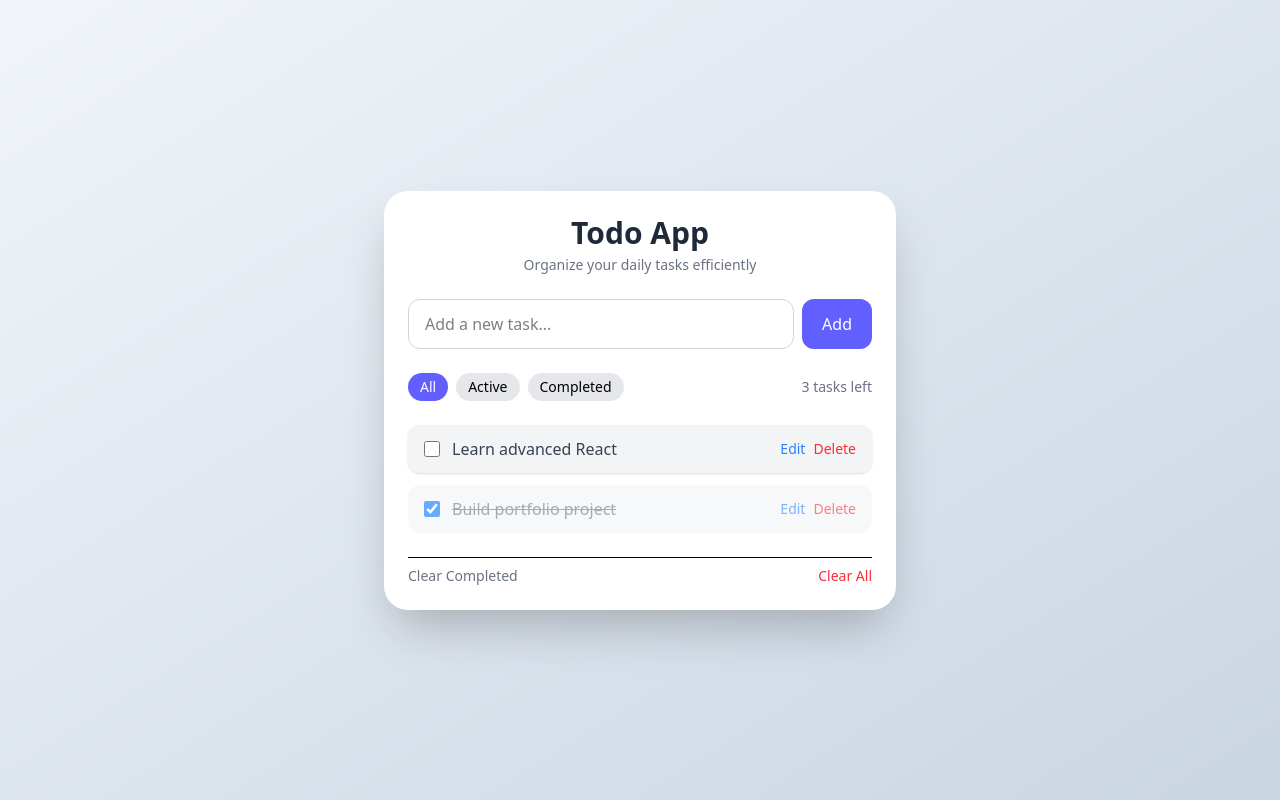
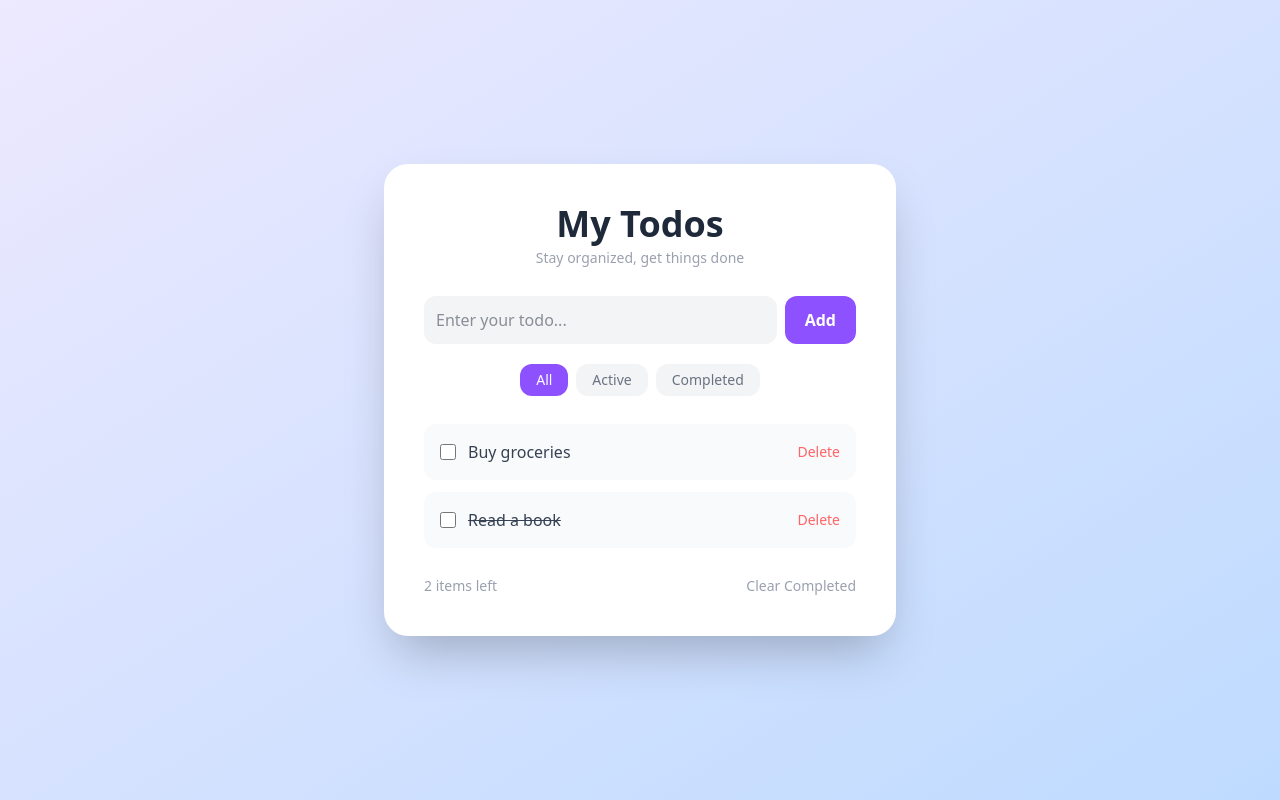
Before and after one commit to AadiAcharya/counter, a React (Vite) app: page /todo in a window 1280 px wide. Built offline with nearby package versions, Linux system fonts and the light colour scheme.

Commit message:
design updated todo

```diff
--- a/src/components/todo/Todo.jsx
+++ b/src/components/todo/Todo.jsx
@@ -1,109 +1,67 @@
-import {useState} from "react";
+import React from "react";
 
 const Todo = () => {
-    const [tasks, setTasks] = useState([])
-    const [newTask, setNewTask] = useState("")
+  return (
+    <div className="flex bg-linear-to-br from-violet-100 to-blue-200 flex-col justify-center items-center h-screen px-4">
 
+      {/* CARD */}
+      <div className="bg-white shadow-2xl rounded-3xl p-10 w-full max-w-lg flex flex-col gap-5">
 
-
-
-
-
-  return (
-    <div className="min-h-screen bg-linear-to-br from-slate-100 to-slate-300 flex items-center justify-center p-4">
-
-      <div className="w-full max-w-lg bg-white rounded-3xl shadow-2xl p-6 space-y-6">
-
-
-        <div className="text-center">
-          <h1 className="text-3xl font-bold text-gray-800">Todo App</h1>
-          <p className="text-sm text-gray-500 mt-1">
-            Organize your daily tasks efficiently
-          </p>
+        {/* HEADER */}
+        <div className="text-center mb-2">
+          <h2 className="font-bold text-4xl text-gray-800">My Todos</h2>
+          <p className="text-gray-400 text-sm mt-1">Stay organized, get things done</p>
         </div>
 
+        {/* INPUT AREA */}
         <div className="flex gap-2">
           <input
+            className="bg-gray-100 text-gray-800 outline-none rounded-xl p-3 text-base flex-1"
             type="text"
-            placeholder="Add a new task..."
-            className="flex-1 px-4 py-3 border border-gray-300 rounded-xl focus:outline-none focus:ring-2 focus:ring-indigo-400 transition"
+            placeholder="Enter your todo..."
           />
-          <button className="bg-indigo-500 hover:bg-indigo-600 text-white px-5 py-3 rounded-xl font-medium transition">
+          <button className="bg-violet-500 hover:bg-violet-600 transition-colors text-white font-semibold rounded-xl px-5">
             Add
           </button>
         </div>
 
-        {/* Filters */}
-        <div className="flex justify-between items-center">
-          <div className="flex gap-2">
-            <button className="px-3 py-1 text-sm rounded-full bg-indigo-500 text-white">
-              All
-            </button>
-            <button className="px-3 py-1 text-sm rounded-full bg-gray-200 hover:bg-gray-300 transition">
-              Active
-            </button>
-            <button className="px-3 py-1 text-sm rounded-full bg-gray-200 hover:bg-gray-300 transition">
-              Completed
+        {/* FILTER BUTTONS */}
+        <div className="flex gap-2 justify-center">
+          <button className="bg-violet-500 text-white text-sm rounded-xl px-4 py-1.5 font-medium">All</button>
+          <button className="bg-gray-100 text-gray-500 text-sm rounded-xl px-4 py-1.5 font-medium hover:bg-gray-200 transition-colors">Active</button>
+          <button className="bg-gray-100 text-gray-500 text-sm rounded-xl px-4 py-1.5 font-medium hover:bg-gray-200 transition-colors">Completed</button>
+        </div>
+
+        {/* TODO LIST AREA */}
+        <div className="flex flex-col gap-3 mt-2">
+
+          {/* SINGLE TODO ITEM — just for UI preview */}
+          <div className="flex items-center justify-between bg-gray-50 rounded-xl p-4">
+            <div className="flex items-center gap-3">
+              <input type="checkbox" className="w-4 h-4 accent-violet-500" />
+              <span className="text-gray-700 text-base">Buy groceries</span>
+            </div>
+            <button className="text-red-400 hover:text-red-600 transition-colors text-sm font-medium">
+              Delete
             </button>
           </div>
 
-          <span className="text-sm text-gray-500">
-            3 tasks left
-          </span>
-        </div>
-
-        <div className="space-y-3">
-
-
-          <div className="flex items-center justify-between bg-gray-100 px-4 py-3 rounded-xl shadow-sm hover:shadow-md transition">
-
+          <div className="flex items-center justify-between bg-gray-50 rounded-xl p-4">
             <div className="flex items-center gap-3">
-              <input type="checkbox" className="w-4 h-4" />
-              <span className="text-gray-700">
-                Learn advanced React
-              </span>
+              <input type="checkbox" className="w-4 h-4 accent-violet-500" />
+              <span className="text-gray-700 text-base line-through ">Read a book</span>
             </div>
-
-            <div className="flex gap-2">
-              <button className="text-blue-500 hover:text-blue-700 text-sm font-medium">
-                Edit
-              </button>
-              <button className="text-red-500 hover:text-red-700 text-sm font-medium">
-                Delete
-              </button>
-            </div>
-
-          </div>
-
-          <div className="flex items-center justify-between bg-gray-100 px-4 py-3 rounded-xl opacity-60">
-
-            <div className="flex items-center gap-3">
-              <input type="checkbox" checked readOnly className="w-4 h-4" />
-              <span className="line-through text-gray-500">
-                Build portfolio project
-              </span>
-            </div>
-
-            <div className="flex gap-2">
-              <button className="text-blue-500 text-sm font-medium">
-                Edit
-              </button>
-              <button className="text-red-500 text-sm font-medium">
-                Delete
-              </button>
-            </div>
-
+            <button className="text-red-400 hover:text-red-600 transition-colors text-sm font-medium">
+              Delete
+            </button>
           </div>
 
         </div>
 
-        <div className="flex justify-between items-center pt-2 border-t">
-          <button className="text-sm text-gray-500 hover:text-gray-700 transition">
-            Clear Completed
-          </button>
-          <button className="text-sm text-red-500 hover:text-red-700 transition">
-            Clear All
-          </button>
+        {/* FOOTER */}
+        <div className="flex justify-between text-sm text-gray-400 mt-2">
+          <span>2 items left</span>
+          <button className="hover:text-red-400 transition-colors">Clear Completed</button>
         </div>
 
       </div>
```
